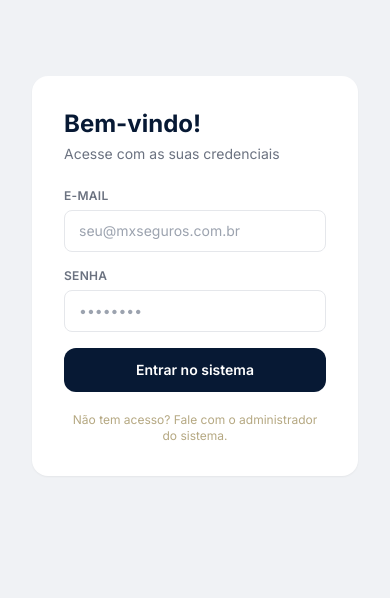
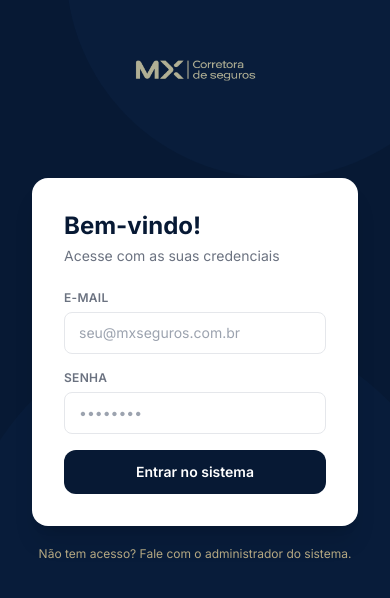
Before and after one commit to GBetto2019/MX-APP-DRE-FINAL-VERSION, a Next.js app in the folder frontend/: page /login in a window 390 px wide. Shown: the part 146-744 px from the top of the page. Built offline with nearby package versions, Linux system fonts and the light colour scheme; no server answers.

Commit message:
feat: inverter layout login — fundo azul com logo no painel direito (mobile-first)

```diff
--- a/frontend/src/app/login/page.tsx
+++ b/frontend/src/app/login/page.tsx
@@ -27,41 +27,45 @@ export default function LoginPage() {
 
   return (
     <div className="flex min-h-screen">
-      {/* Painel esquerdo — branding */}
-      <div className="relative hidden w-[52%] flex-col justify-between overflow-hidden bg-[#071934] p-10 lg:flex">
-        {/* Círculos decorativos */}
-        <div className="absolute -right-24 -top-24 h-[420px] w-[420px] rounded-full bg-[#0a2040] opacity-70" />
-        <div className="absolute -bottom-32 -right-10 h-[500px] w-[500px] rounded-full bg-[#0a2040] opacity-60" />
 
-        {/* Logo */}
-        <div className="relative z-10">
-          <Image src="/logo_beige.png" alt="MX Corretora de Seguros" width={180} height={60} className="object-contain" />
-        </div>
-
-        {/* Texto central */}
-        <div className="relative z-10 max-w-md">
-          <h1 className="text-4xl font-bold leading-tight text-white">
+      {/* Painel esquerdo — texto descritivo, fundo claro (só desktop) */}
+      <div className="relative hidden w-[48%] flex-col justify-center overflow-hidden bg-[#F0F2F5] p-12 lg:flex">
+        <div className="max-w-md">
+          <h1 className="text-4xl font-bold leading-tight text-[#071934]">
             Gestão financeira{' '}
-            <span className="text-beige">inteligente</span>
+            <span className="text-[#B5A882]">inteligente</span>
             <br />em tempo real
           </h1>
-          <p className="mt-4 text-base leading-relaxed text-blue-200/70">
-            DRE atualizado, lançamentos organizados por banco e centro de custo, e um assistente
-            com IA pronto para responder suas dúvidas.
+          <p className="mt-5 text-base leading-relaxed text-gray-500">
+            DRE atualizado, lançamentos organizados por banco e centro de custo, e um
+            assistente com IA pronto para responder suas dúvidas.
           </p>
         </div>
-
-        {/* Rodapé */}
-        <p className="relative z-10 text-sm text-blue-200/40">
+        <p className="absolute bottom-10 left-12 text-sm text-gray-400">
           © 2026 MX Corretora de Seguros
         </p>
       </div>
 
-      {/* Painel direito — formulário */}
-      <div className="flex flex-1 flex-col bg-[#F0F2F5]">
-        <div className="flex flex-1 items-center justify-center px-8">
-          <div className="w-full max-w-sm">
-            <div className="rounded-2xl bg-white p-8 shadow-sm">
+      {/* Painel direito — fundo azul escuro com logo + formulário (visível em mobile) */}
+      <div className="relative flex flex-1 flex-col items-center justify-center overflow-hidden bg-[#071934] px-8 py-12">
+        {/* Círculos decorativos */}
+        <div className="absolute -right-24 -top-24 h-[420px] w-[420px] rounded-full bg-[#0a2040] opacity-60" />
+        <div className="absolute -bottom-32 -left-10 h-[500px] w-[500px] rounded-full bg-[#0a2040] opacity-50" />
+
+        <div className="relative z-10 w-full max-w-sm">
+          {/* Logo acima do box */}
+          <div className="mb-7 flex justify-center">
+            <Image
+              src="/logo_beige.png"
+              alt="MX Corretora de Seguros"
+              width={160}
+              height={54}
+              className="object-contain"
+            />
+          </div>
+
+          {/* Box de login */}
+          <div className="rounded-2xl bg-white p-8 shadow-xl">
             <h2 className="text-2xl font-bold text-[#071934]">Bem-vindo!</h2>
             <p className="mt-1 text-sm text-gray-500">Acesse com as suas credenciais</p>
 
@@ -105,14 +109,13 @@ export default function LoginPage() {
                 {loading ? 'Entrando…' : 'Entrar no sistema'}
               </button>
             </form>
+          </div>
 
-              <p className="mt-5 text-center text-xs text-beige">
+          <p className="mt-5 text-center text-xs text-[#B5A882]">
             Não tem acesso? Fale com o administrador do sistema.
           </p>
         </div>
       </div>
     </div>
-      </div>
-    </div>
   )
 }
```
Lines whose indentation alone changed are shown as unchanged.
